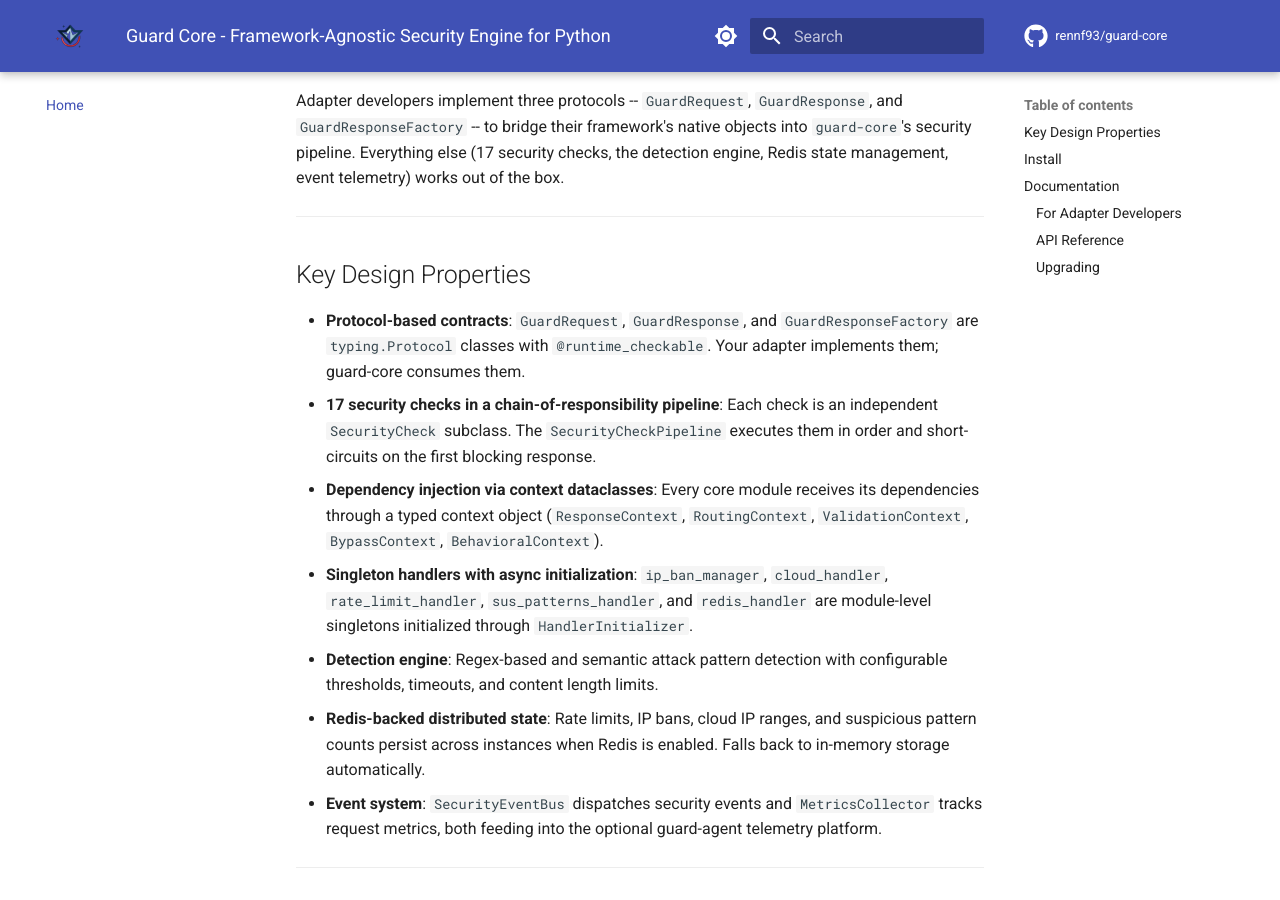
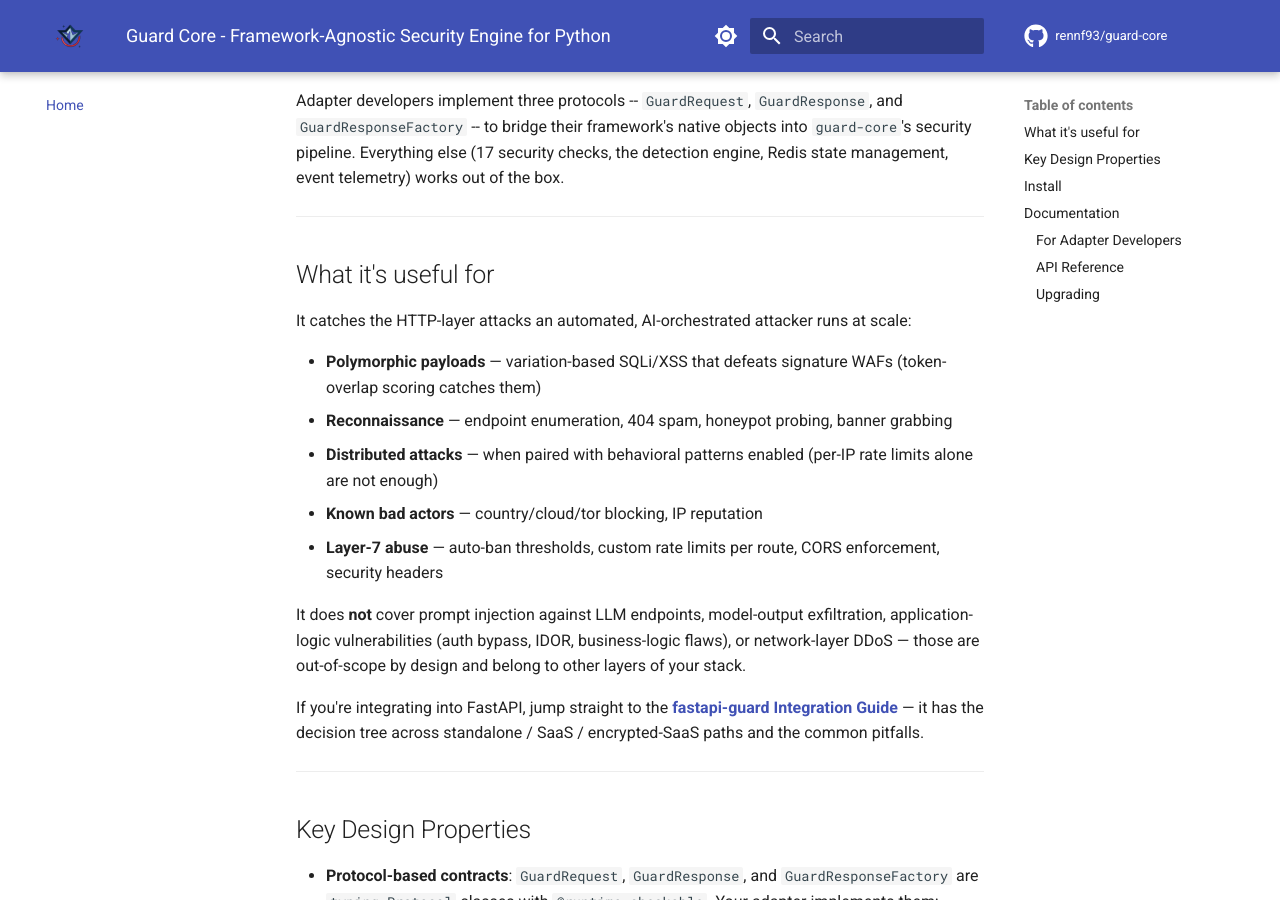
Before and after one commit to davidsmfreire/guard-core, an MkDocs documentation site: the page built from docs/index.md, in a window 1280 px wide and 900 px high, scrolled down 1008 px. Built offline with MkDocs 1.6.1 and Material for MkDocs 9.7.7, drawn with Linux system fonts in a browser that asks for light colours; comment, search, counter and statistics services are not loaded; the version menu is left out.

Commit message:
Integration docs update

````diff
--- a/docs/index.md
+++ b/docs/index.md
@@ -30,6 +30,23 @@ graph TD
 ```
 
 Adapter developers implement three protocols -- `GuardRequest`, `GuardResponse`, and `GuardResponseFactory` -- to bridge their framework's native objects into `guard-core`'s security pipeline. Everything else (17 security checks, the detection engine, Redis state management, event telemetry) works out of the box.
+
+___
+
+What it's useful for
+--------------------
+
+It catches the HTTP-layer attacks an automated, AI-orchestrated attacker runs at scale:
+
+- **Polymorphic payloads** — variation-based SQLi/XSS that defeats signature WAFs (token-overlap scoring catches them)
+- **Reconnaissance** — endpoint enumeration, 404 spam, honeypot probing, banner grabbing
+- **Distributed attacks** — when paired with behavioral patterns enabled (per-IP rate limits alone are not enough)
+- **Known bad actors** — country/cloud/tor blocking, IP reputation
+- **Layer-7 abuse** — auto-ban thresholds, custom rate limits per route, CORS enforcement, security headers
+
+It does **not** cover prompt injection against LLM endpoints, model-output exfiltration, application-logic vulnerabilities (auth bypass, IDOR, business-logic flaws), or network-layer DDoS — those are out-of-scope by design and belong to other layers of your stack.
+
+If you're integrating into FastAPI, jump straight to the [**fastapi-guard Integration Guide**](https://rennf93.github.io/fastapi-guard/latest/tutorial/integration/) — it has the decision tree across standalone / SaaS / encrypted-SaaS paths and the common pitfalls.
 
 ___
 
````
